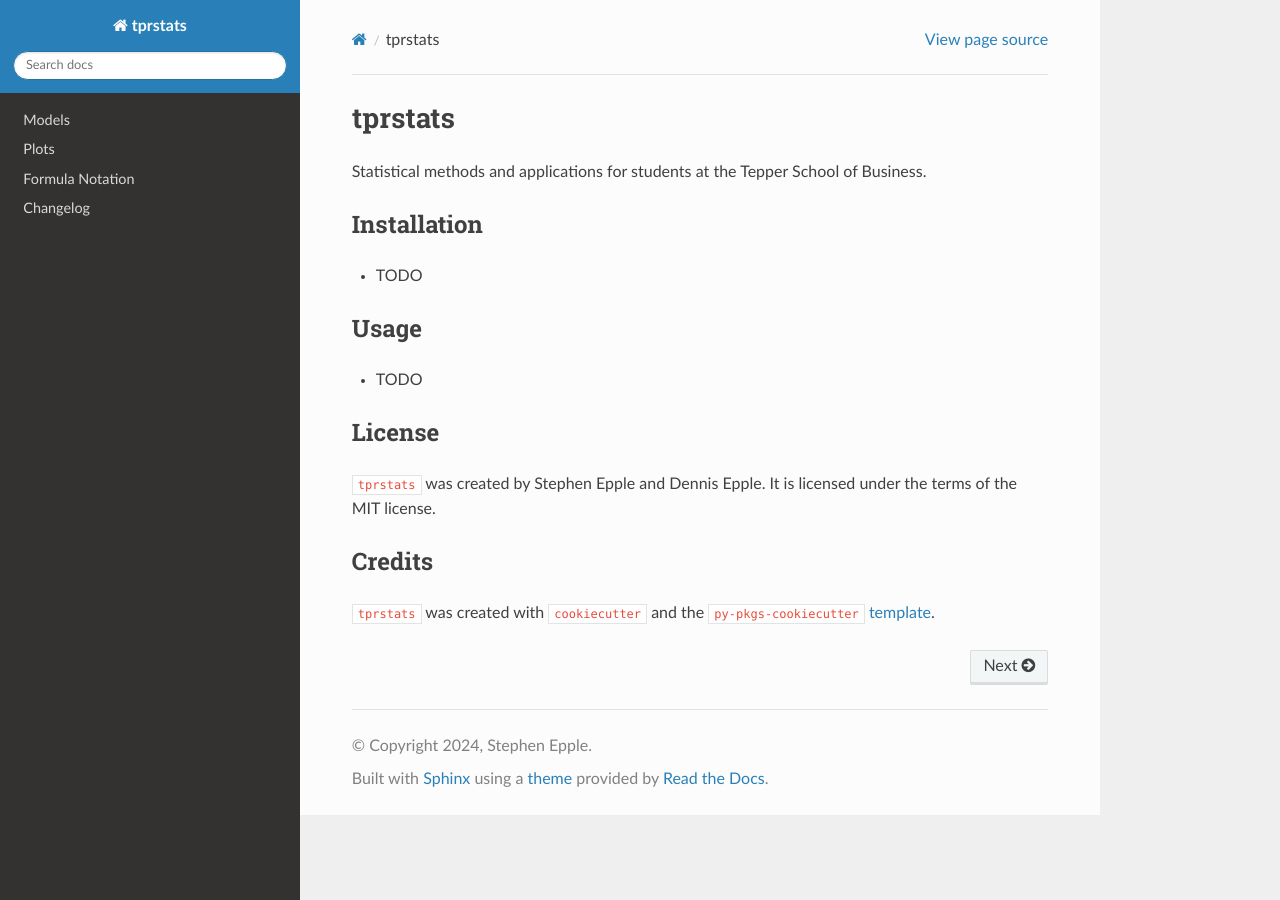
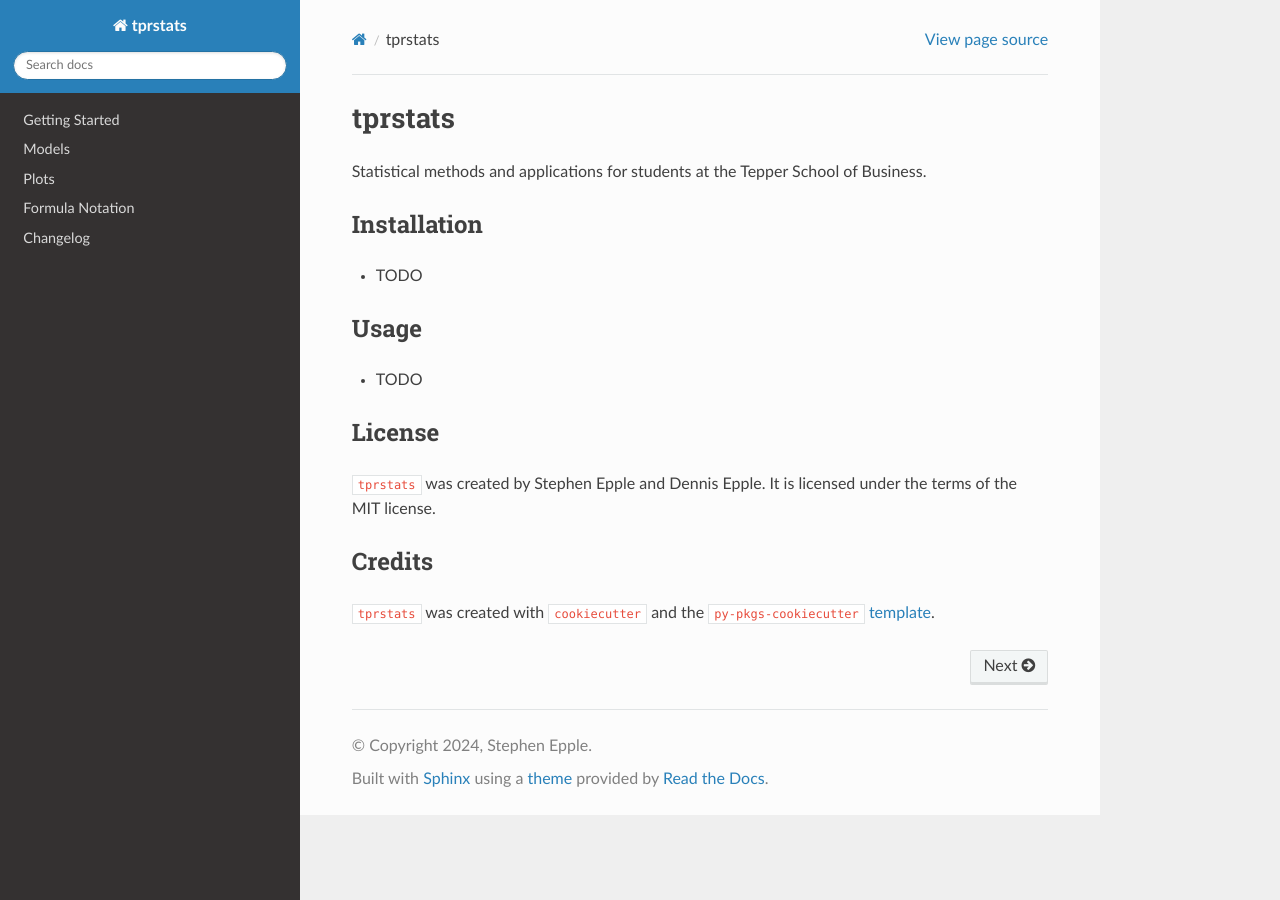
Before and after one commit to dnepple/tprstats-python, a Sphinx documentation site: the page built from docs/index.md, in a window 1280 px wide. Built offline with Sphinx 7.4.7 and the Read the Docs theme 3.1.0, drawn with Linux system fonts in a browser that asks for light colours; pages that are not in the unit, such as notebooks, are missing from menus.

Commit message:
docs: start getting started

```diff
--- a/docs/index.md
+++ b/docs/index.md
@@ -5,6 +5,7 @@
 :maxdepth: 1
 :hidden:
 
+getting_started.ipynb
 models.ipynb
 plots.ipynb
 formula.ipynb
```
Also changed, not shown: docs/getting_started.ipynb (added).
